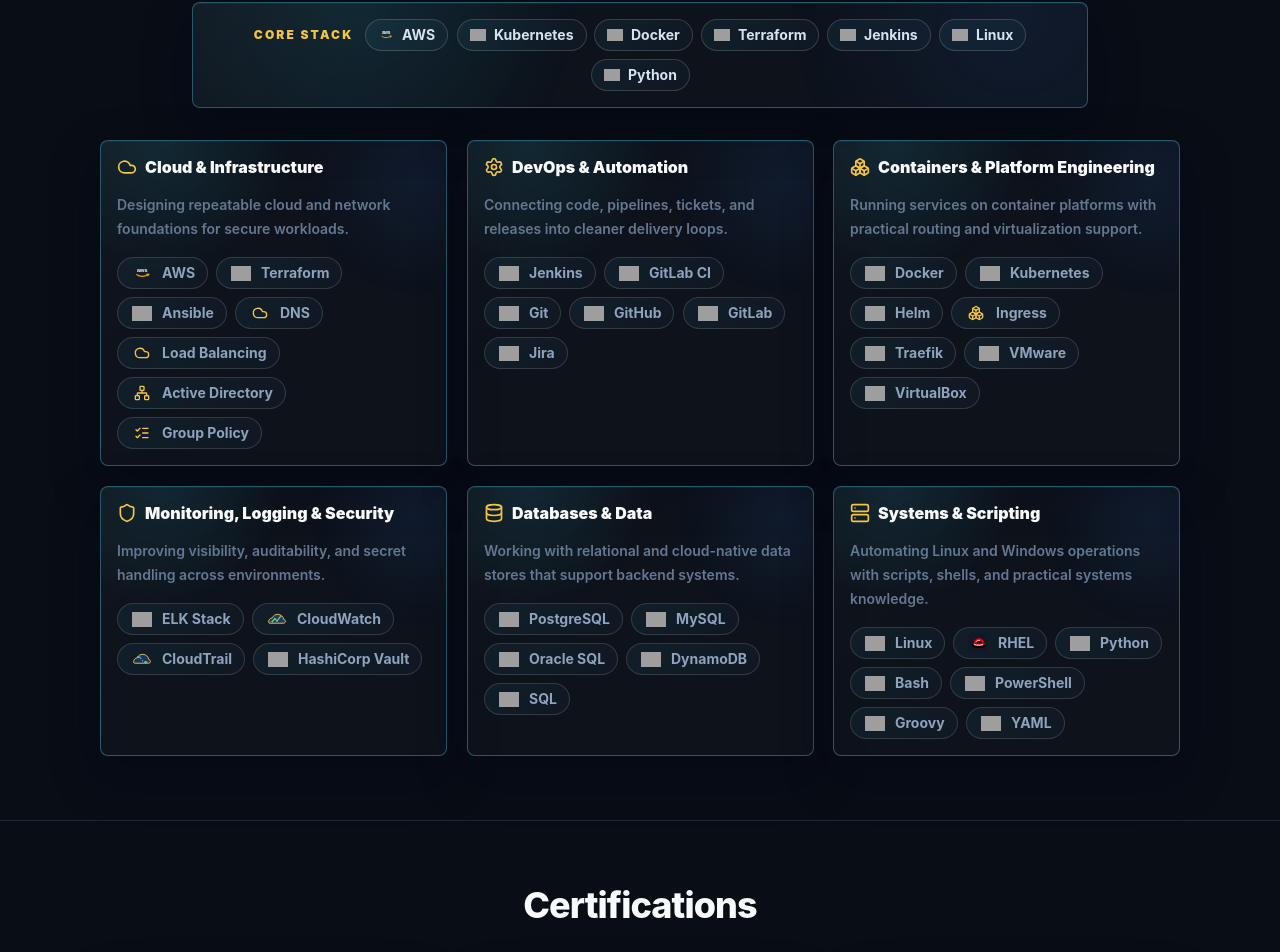
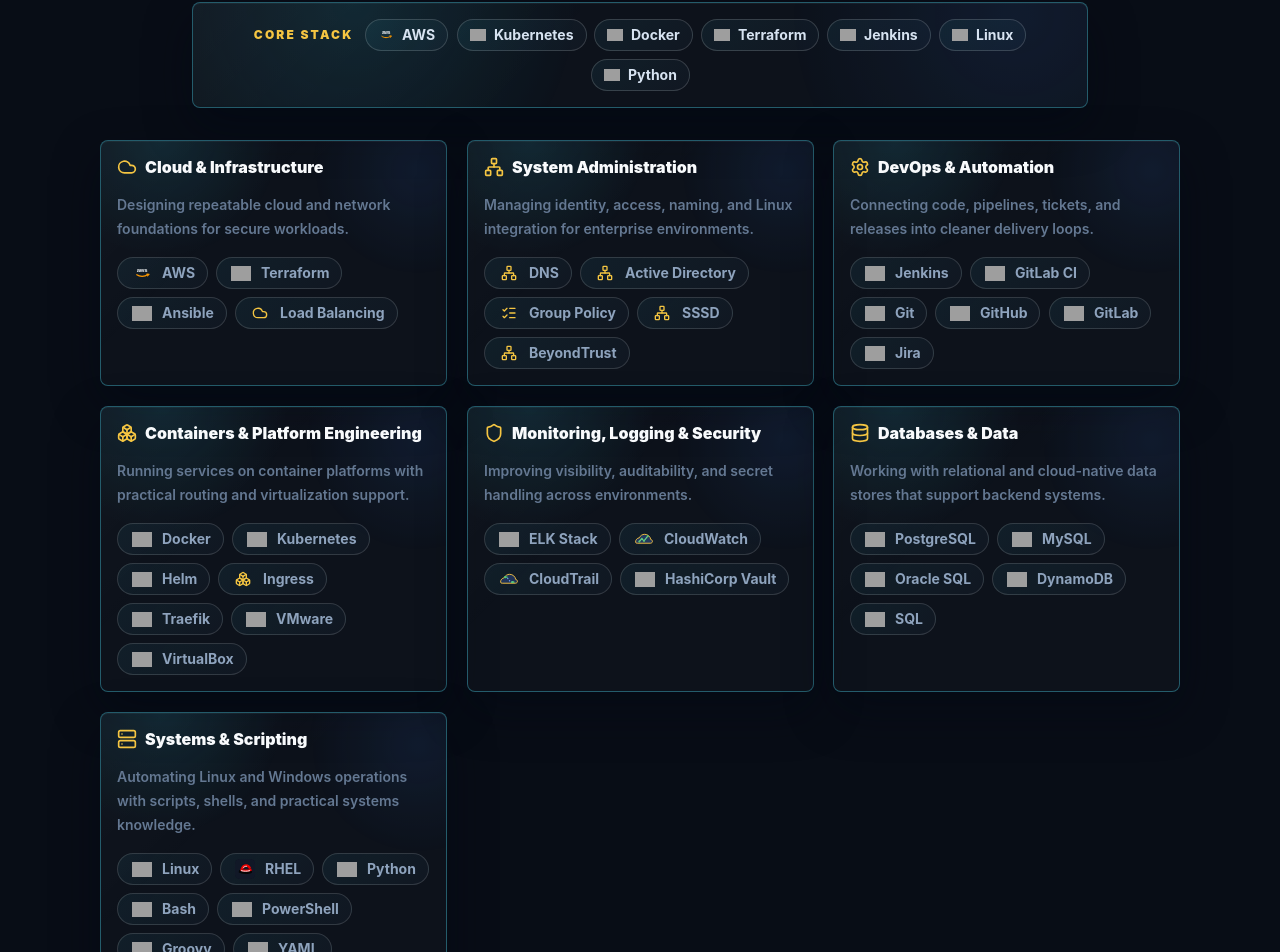
Before and after one commit to dboyza/portfolio-website, a React (Vite) app: page / in a window 1280 px wide. Shown: the part 2786-3738 px from the top of the page. Built offline with nearby package versions, Linux system fonts and the light colour scheme; grey boxes are pictures that could not be loaded.

Commit message:
Add system administration skills group

```diff
--- a/src/data/portfolio.ts
+++ b/src/data/portfolio.ts
@@ -127,7 +127,13 @@ export const skillGroups: SkillGroup[] = [
     title: 'Cloud & Infrastructure',
     icon: 'cloud',
     summary: 'Designing repeatable cloud and network foundations for secure workloads.',
-    items: ['AWS', 'Terraform', 'Ansible', 'DNS', 'Load Balancing', 'Active Directory', 'Group Policy'],
+    items: ['AWS', 'Terraform', 'Ansible', 'Load Balancing'],
+  },
+  {
+    title: 'System Administration',
+    icon: 'network',
+    summary: 'Managing identity, access, naming, and Linux integration for enterprise environments.',
+    items: ['DNS', 'Active Directory', 'Group Policy', 'SSSD', 'BeyondTrust'],
   },
   {
     title: 'DevOps & Automation',
--- a/src/sections/Skills.tsx
+++ b/src/sections/Skills.tsx
@@ -18,6 +18,7 @@ const iconMap: Record<string, LucideIcon> = {
   settings: Settings,
   boxes: Boxes,
   database: Database,
+  network: Network,
   server: Server,
   shield: Shield,
 };
```
